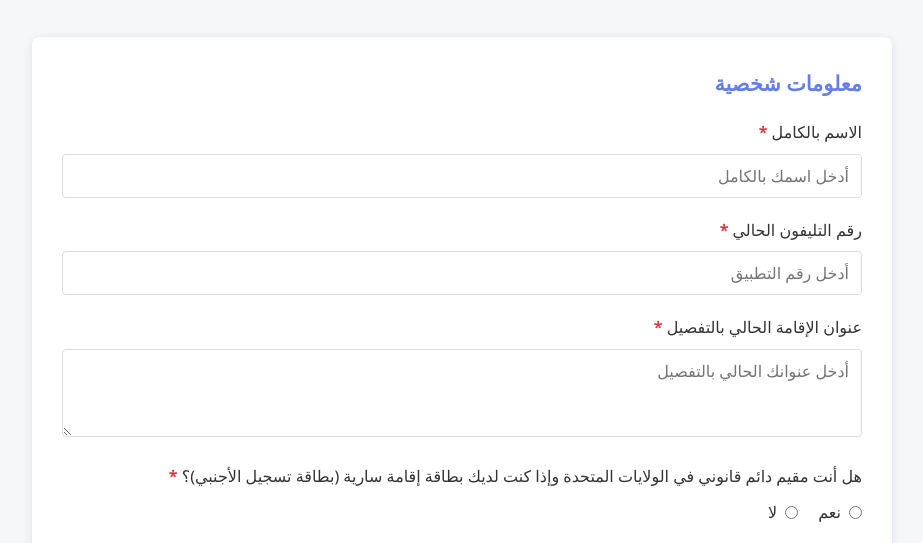
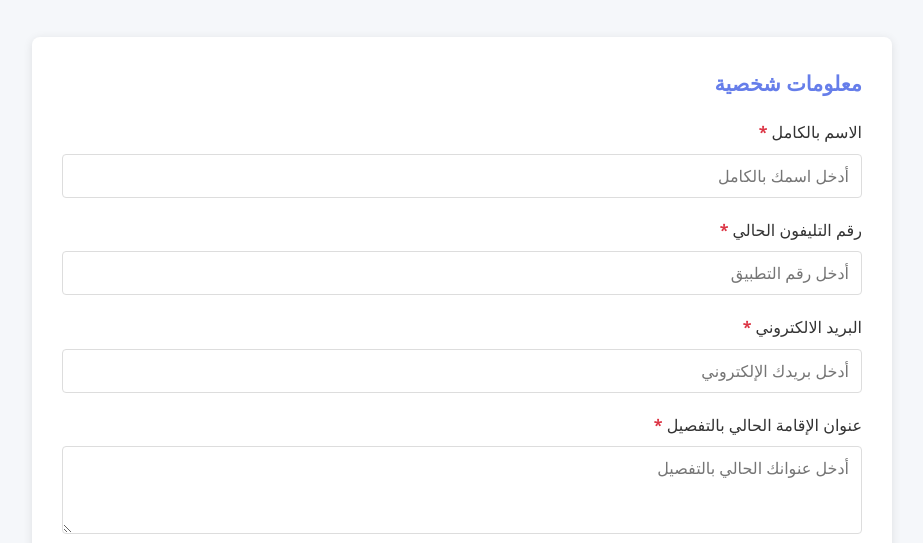
Before and after one commit to nayernfs-ui/Canada-Tourism-Visa, a website: page index.html in a window 1280 px wide. Shown: the part 190-733 px from the top of the page, without its empty margins (178-1101 px from the left). Drawn offline with Linux system fonts and the light colour scheme.

Commit message:
Add email field to personal information section

```diff
--- a/index.html
+++ b/index.html
@@ -40,6 +40,18 @@
               placeholder="أدخل رقم التطبيق"
             />
             <span class="error-message" id="error-applicationNumber"></span>
+          </div>
+
+          <div class="question-group">
+            <label for="email">البريد الالكتروني <span class="required">*</span></label>
+            <input
+              type="email"
+              id="email"
+              name="Email"
+              required
+              placeholder="أدخل بريدك الإلكتروني"
+            />
+            <span class="error-message" id="error-email"></span>
           </div>
 
           <div class="question-group">
```
Also changed, not shown: 2 other files.
